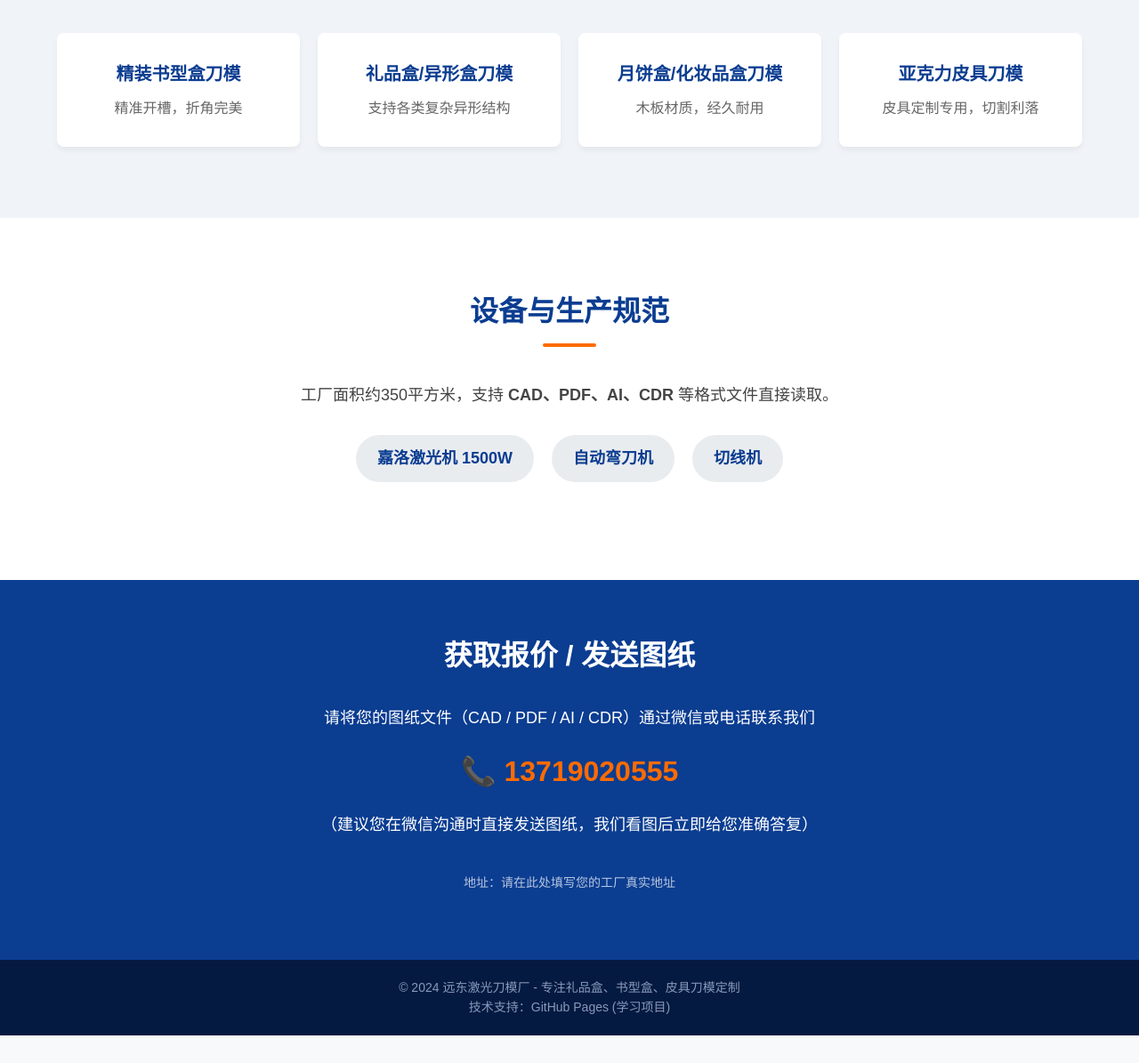
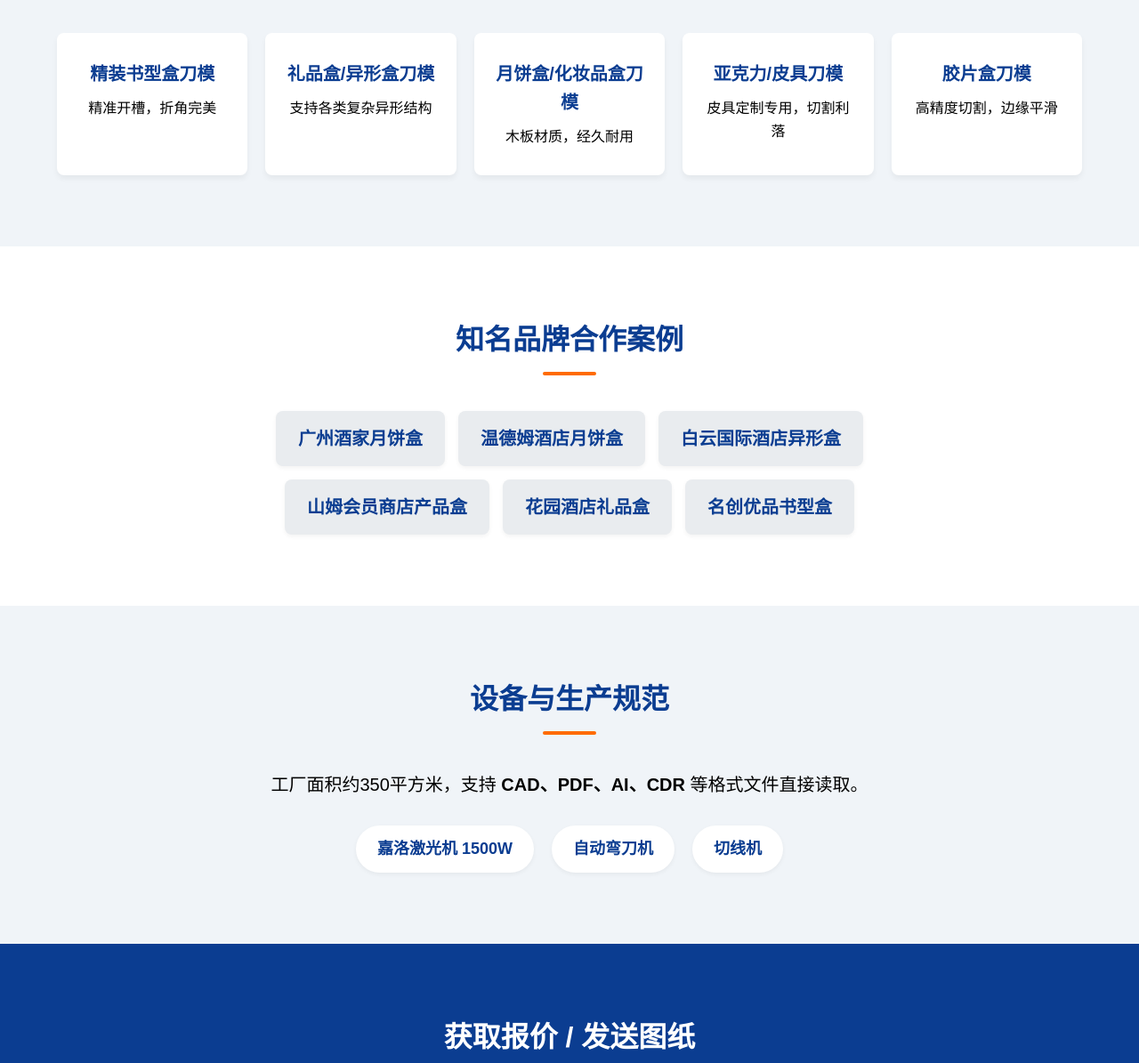
Before and after one commit to YuanDong-diemold/yuandong-diemold.github.io, a plain HTML site: page index.html in a window 1280 px wide. Shown: the part 1135-2330 px from the top of the page at 89% size. Before the commit the page ends 2299 px from the top, so only its background shows below. Drawn offline with Linux system fonts and the light colour scheme.

Commit message:
Refactor styles and add client section with QR code
Updated color variables and added new sections for clients and QR code display.

```diff
--- a/index.html
+++ b/index.html
@@ -10,15 +10,13 @@
         body { font-family: 'Microsoft YaHei', sans-serif; color: #333; line-height: 1.6; background-color: #f8f9fa; }
         a { text-decoration: none; color: inherit; }
 
-        /* 颜色变量 */
-        :root { --primary: #0b3d91; --accent: #ff6b00; --light: #fff; --gray: #666; --dark-gray: #444; }
+        /* 颜色变量：全部文字加深 */
+        :root { --primary: #0b3d91; --accent: #ff6b00; --light: #fff; --black: #000000; }
 
         /* 顶部导航 */
         header { background: var(--primary); color: var(--light); padding: 15px 5%; display: flex; justify-content: space-between; align-items: center; position: sticky; top: 0; z-index: 100; box-shadow: 0 2px 10px rgba(0,0,0,0.1); }
         .logo { font-size: 24px; font-weight: bold; letter-spacing: 1px; }
         .logo span { color: var(--accent); }
-
-        /* 右上角咨询电话字加大 */
         .nav-contact { font-size: 22px; font-weight: bold; }
 
         /* 首屏横幅 */
@@ -36,29 +34,34 @@
         .feature-card { background: #f8f9fa; padding: 35px 25px; border-radius: 10px; text-align: center; border-top: 4px solid var(--primary); transition: 0.3s; }
         .feature-card:hover { transform: translateY(-5px); box-shadow: 0 10px 20px rgba(0,0,0,0.08); }
         .feature-card h3 { font-size: 24px; margin-bottom: 15px; color: var(--primary); }
-
-        /* 核心优势说明文字放大到 20px 并加深颜色 */
-        .feature-card p { color: var(--dark-gray); font-size: 20px; line-height: 1.8; }
+        .feature-card p { color: var(--black); font-size: 20px; line-height: 1.8; }
 
         /* 产品与业务 */
         .products { padding: 80px 5%; background: #f0f4f8; }
         .grid-products { display: grid; grid-template-columns: repeat(auto-fit, minmax(200px, 1fr)); gap: 20px; }
         .product-item { background: var(--light); padding: 30px 20px; border-radius: 8px; text-align: center; box-shadow: 0 4px 6px rgba(0,0,0,0.05); }
         .product-item h4 { color: var(--primary); font-size: 20px; margin-bottom: 10px; }
+        .product-item p { font-size: 16px; color: var(--black); }
 
-        /* 产品说明文字稍微放大到 16px */
-        .product-item p { font-size: 16px; color: var(--gray); }
+        /* 合作客户区块（新增） */
+        .clients { padding: 80px 5%; background: var(--light); text-align: center; }
+        .client-list { display: flex; flex-wrap: wrap; justify-content: center; gap: 15px; max-width: 900px; margin: 0 auto; }
+        .client-tag { background: #e9ecef; padding: 15px 25px; border-radius: 8px; font-size: 20px; font-weight: bold; color: var(--primary); box-shadow: 0 2px 5px rgba(0,0,0,0.05); }
 
         /* 设备与实力 */
-        .equipment { padding: 80px 5%; background: var(--light); }
+        .equipment { padding: 80px 5%; background: #f0f4f8; }
         .equip-list { display: flex; flex-wrap: wrap; gap: 20px; justify-content: center; }
-        .equip-tag { background: #e9ecef; padding: 12px 24px; border-radius: 30px; font-weight: bold; color: var(--primary); font-size: 18px; }
+        .equip-tag { background: var(--light); padding: 12px 24px; border-radius: 30px; font-weight: bold; color: var(--primary); font-size: 18px; box-shadow: 0 2px 5px rgba(0,0,0,0.05); }
 
         /* 联系我们 */
-        .contact { background: var(--primary); color: var(--light); padding: 60px 5%; text-align: center; }
-        .contact p { font-size: 18px; margin-bottom: 15px; }
-        .contact .highlight { font-size: 32px; color: var(--accent); font-weight: bold; margin: 20px 0; }
+        .contact { background: var(--primary); color: var(--light); padding: 80px 5%; text-align: center; }
+        .contact p { font-size: 20px; margin-bottom: 15px; }
+        .contact .highlight { font-size: 36px; color: var(--accent); font-weight: bold; margin: 20px 0; }
         .contact .highlight a { color: var(--accent); }
+
+        /* 二维码样式 */
+        .qr-code { margin-top: 30px; }
+        .qr-code img { width: 200px; height: 200px; border-radius: 10px; border: 4px solid var(--light); background: var(--light); padding: 5px; }
 
         /* 底部版权 */
         footer { background: #051a40; color: #8899bb; text-align: center; padding: 20px; font-size: 14px; }
@@ -67,9 +70,11 @@
         @media (max-width: 768px) {
             .hero h1 { font-size: 28px; }
             .hero p { font-size: 16px; }
-            .nav-contact { display: none; } /* 手机上隐藏导航栏联系方式，以免拥挤 */
+            .nav-contact { display: none; }
             .section-title { font-size: 26px; }
-            .feature-card p { font-size: 18px; } /* 手机端稍微收一点，保持在18px */
+            .feature-card p { font-size: 18px; }
+            .client-tag { font-size: 16px; padding: 10px 15px; }
+            .contact .highlight { font-size: 28px; }
         }
     </style>
 </head>
@@ -124,9 +129,27 @@
                 <p>木板材质，经久耐用</p>
             </div>
             <div class="product-item">
-                <h4>亚克力皮具刀模</h4>
+                <h4>亚克力/皮具刀模</h4>
                 <p>皮具定制专用，切割利落</p>
             </div>
+            <!-- 新增的胶片盒 -->
+            <div class="product-item">
+                <h4>胶片盒刀模</h4>
+                <p>高精度切割，边缘平滑</p>
+            </div>
+        </div>
+    </section>
+
+    <!-- 合作客户（新增区块） -->
+    <section class="clients">
+        <h2 class="section-title">知名品牌合作案例</h2>
+        <div class="client-list">
+            <div class="client-tag">广州酒家月饼盒</div>
+            <div class="client-tag">温德姆酒店月饼盒</div>
+            <div class="client-tag">白云国际酒店异形盒</div>
+            <div class="client-tag">山姆会员商店产品盒</div>
+            <div class="client-tag">花园酒店礼品盒</div>
+            <div class="client-tag">名创优品书型盒</div>
         </div>
     </section>
 
@@ -134,8 +157,8 @@
     <section class="equipment">
         <h2 class="section-title">设备与生产规范</h2>
         <div style="text-align: center; max-width: 800px; margin: 0 auto;">
-            <p style="margin-bottom: 30px; font-size: 18px; color: var(--dark-gray);">工厂面积约350平方米，支持 <strong>CAD、PDF、AI、CDR</strong> 等格式文件直接读取。</p>
-            <div class="equip-list" style="margin-bottom: 30px;">
+            <p style="margin-bottom: 30px; font-size: 20px; color: var(--black);">工厂面积约350平方米，支持 <strong>CAD、PDF、AI、CDR</strong> 等格式文件直接读取。</p>
+            <div class="equip-list">
                 <span class="equip-tag">嘉洛激光机 1500W</span>
                 <span class="equip-tag">自动弯刀机</span>
                 <span class="equip-tag">切线机</span>
@@ -145,17 +168,24 @@
 
     <!-- 联系我们 -->
     <section class="contact" id="contact">
-        <h2 style="font-size: 32px; margin-bottom: 30px;">获取报价 / 发送图纸</h2>
+        <h2 style="font-size: 32px; margin-bottom: 30px; color: #fff;">获取报价 / 发送图纸</h2>
         <p>请将您的图纸文件（CAD / PDF / AI / CDR）通过微信或电话联系我们</p>
         <div class="highlight">📞 <a href="tel:13719020555">13719020555</a></div>
         <p>（建议您在微信沟通时直接发送图纸，我们看图后立即给您准确答复）</p>
-        <p style="margin-top: 40px; font-size: 14px; opacity: 0.7;">地址：请在此处填写您的工厂真实地址</p>
+
+        <!-- 新增的二维码图片显示区 -->
+        <div class="qr-code">
+            <!-- 注意：这里的 src="wechat.png" 必须和你上传的图片名字一模一样 -->
+            <img src="wechat.png" alt="远东刀模微信二维码">
+            <p style="font-size: 16px; margin-top: 10px;">长按或扫码添加微信</p>
+        </div>
+
+        <p style="margin-top: 40px; font-size: 16px; opacity: 0.8;">地址：请在此处填写您的工厂真实地址</p>
     </section>
 
     <!-- 底部版权 -->
     <footer>
         <p>© 2024 远东激光刀模厂 - 专注礼品盒、书型盒、皮具刀模定制</p>
-        <p>技术支持：GitHub Pages (学习项目)</p>
     </footer>
 
 </body>
```
